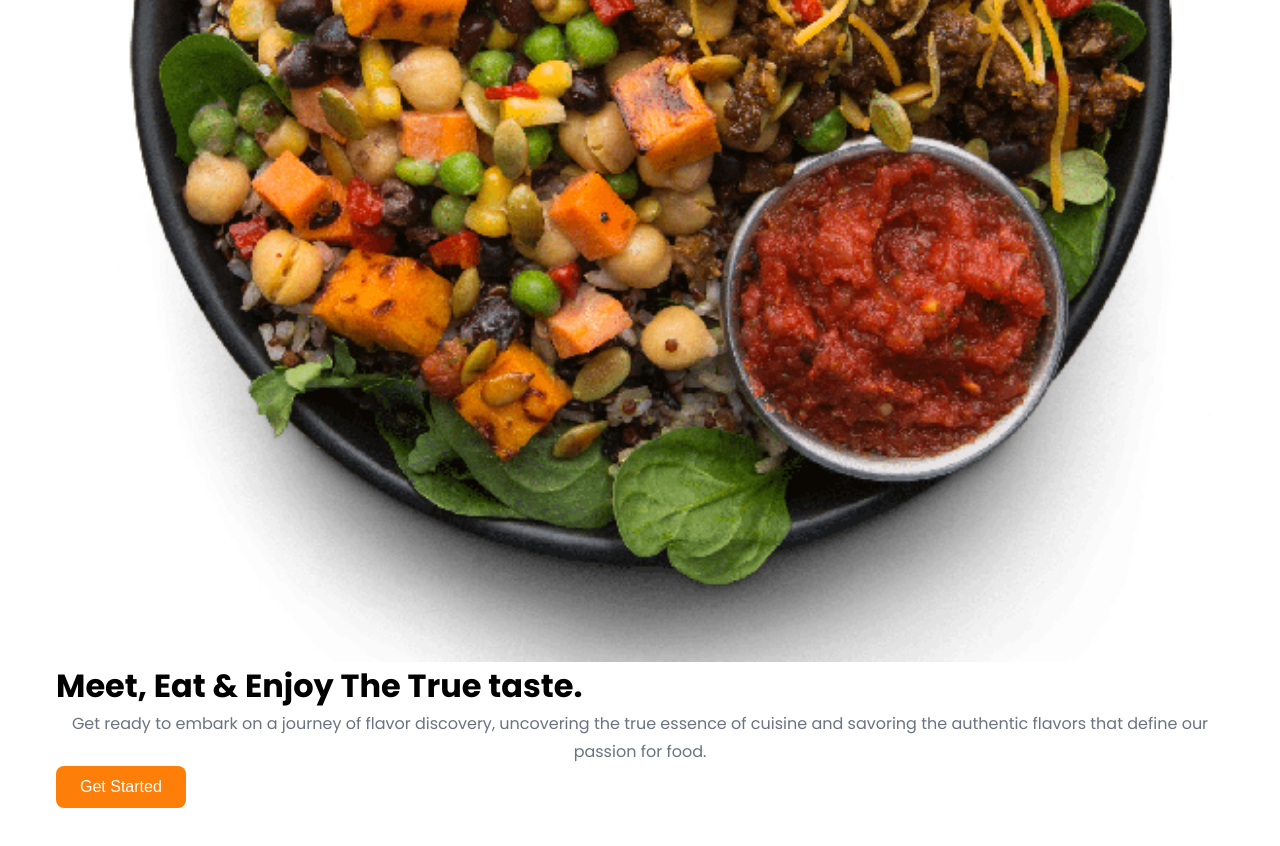
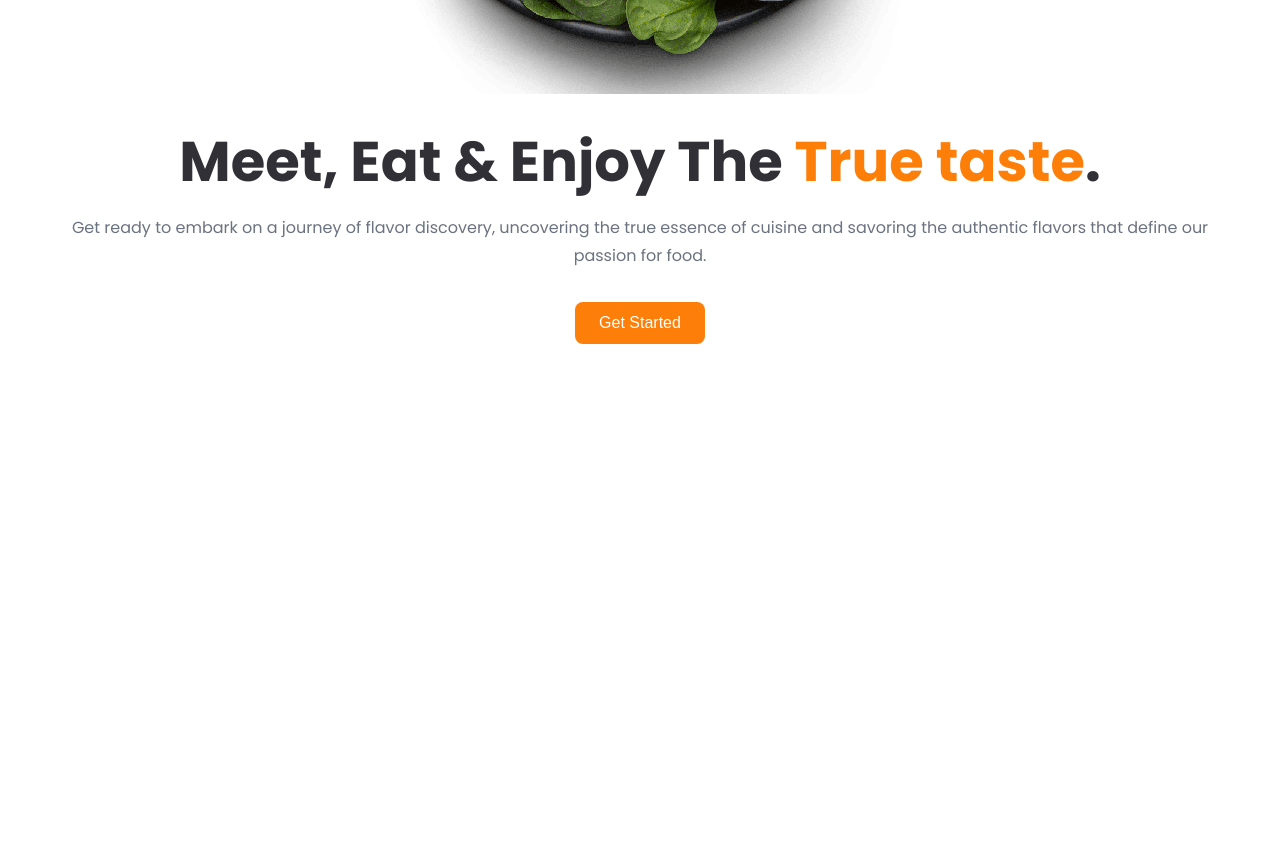
Before and after one commit to ferhatkaplan-dev/Responsive-web-page-desings, a plain HTML site: page 5-restaurant-landing-page/dist/index.html in a window 1280 px wide. Shown: the part 720-1566 px from the top of the page. After the commit the page ends 1144 px from the top, so only its background shows below. Drawn offline with nearby package versions, Linux system fonts and the light colour scheme; a script that the page names is missing.

Commit message:
Fix: Organized SCSS file structure and removed duplicated styles
- Reorganized SCSS file structure for better readability and maintainability
- Removed duplicated styles and ensured consistency throughout the file

```diff
--- a/5-restaurant-landing-page/scss/main.scss
+++ b/5-restaurant-landing-page/scss/main.scss
@@ -5,27 +5,6 @@
 @use "mixins" as *;
 
 @import url("https://fonts.googleapis.com/css2?family=Poppins:ital,wght@0,100;0,200;0,300;0,400;0,500;0,600;0,700;0,800;0,900;1,100;1,200;1,300;1,400;1,500;1,600;1,700;1,800;1,900&display=swap");
-
-.section__container {
-  max-width: $max-width;
-  margin: auto;
-  padding: 5rem 1rem;
-}
-
-.section__header {
-  margin-bottom: 1rem;
-  font-size: 2.5rem;
-  font-weight: 700;
-  line-height: 3rem;
-  color: $text-dark;
-  text-align: center;
-}
-
-.section__description {
-  color: $text-light;
-  line-height: 1.75rem;
-  text-align: center;
-}
 
 .btn {
   padding: 0.75rem 1.5rem;
@@ -182,3 +161,58 @@ nav {
     }
   }
 }
+
+.section__container {
+  max-width: $max-width;
+  margin: auto;
+  padding: 5rem 1rem;
+}
+
+.section__header {
+  margin-bottom: 1rem;
+  font-size: 2.5rem;
+  font-weight: 700;
+  line-height: 3rem;
+  color: $text-dark;
+  text-align: center;
+}
+
+.section__description {
+  color: $text-light;
+  line-height: 1.75rem;
+  text-align: center;
+}
+
+.header__container {
+  display: grid;
+  gap: 2rem;
+  overflow: hidden;
+
+  & > .header__image img {
+    max-width: 600px;
+    margin-inline: auto;
+  }
+
+  & > .header__content {
+    & > h1 {
+      margin-bottom: 1rem;
+      font-size: 3.5rem;
+      font-weight: 700;
+      line-height: 4.5rem;
+      color: $text-dark;
+      text-align: center;
+
+      & > span {
+        color: $primary-color;
+      }
+    }
+
+    & > .section__description {
+      margin-bottom: 2rem;
+    }
+
+    & > .header__btn {
+      text-align: center;
+    }
+  }
+}
```
Also changed, not shown: 5-restaurant-landing-page/dist/css/main.css, 1 other file.
